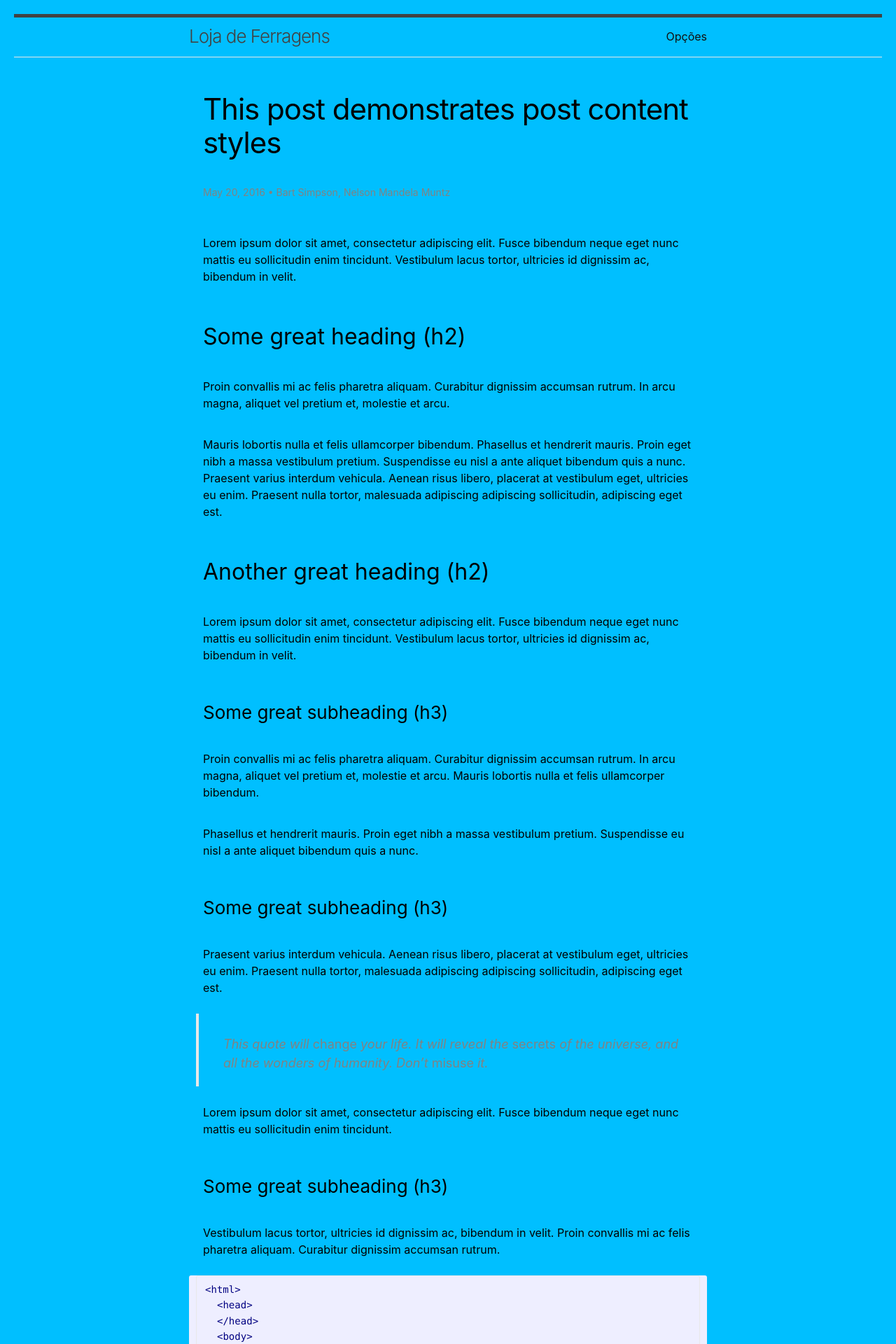
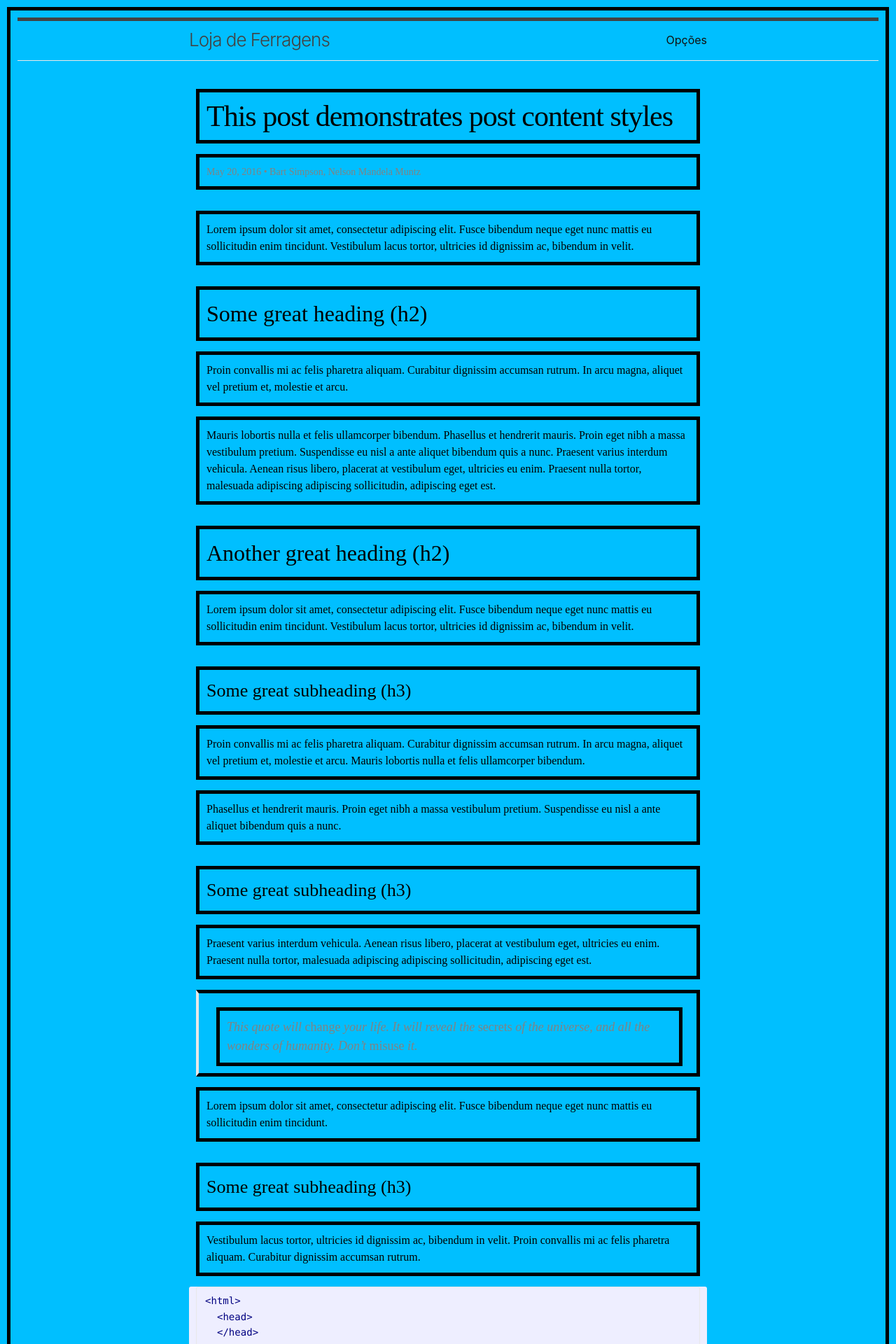
Before and after one commit to GrazielaFS/loja1, a Jekyll site: the page built from _posts/2016-05-20-this-post-demonstrates-post-content-styles.md, in a window 1280 px wide. Shown: the top 1920 px of the page at 70% size. Built offline with Jekyll 4.4.1, drawn with Linux system fonts in a browser that asks for light colours.

Commit message:
Update _base.scss

```diff
--- a/_sass/minima/_base.scss
+++ b/_sass/minima/_base.scss
@@ -10,6 +10,7 @@ p, blockquote, pre, hr,
 dl, dd, ol, ul, figure {
   margin: 10px;
   padding: 10px;
+  border: 5px solid black;font-family: "bauhaus 93";
 
 }
 
```
